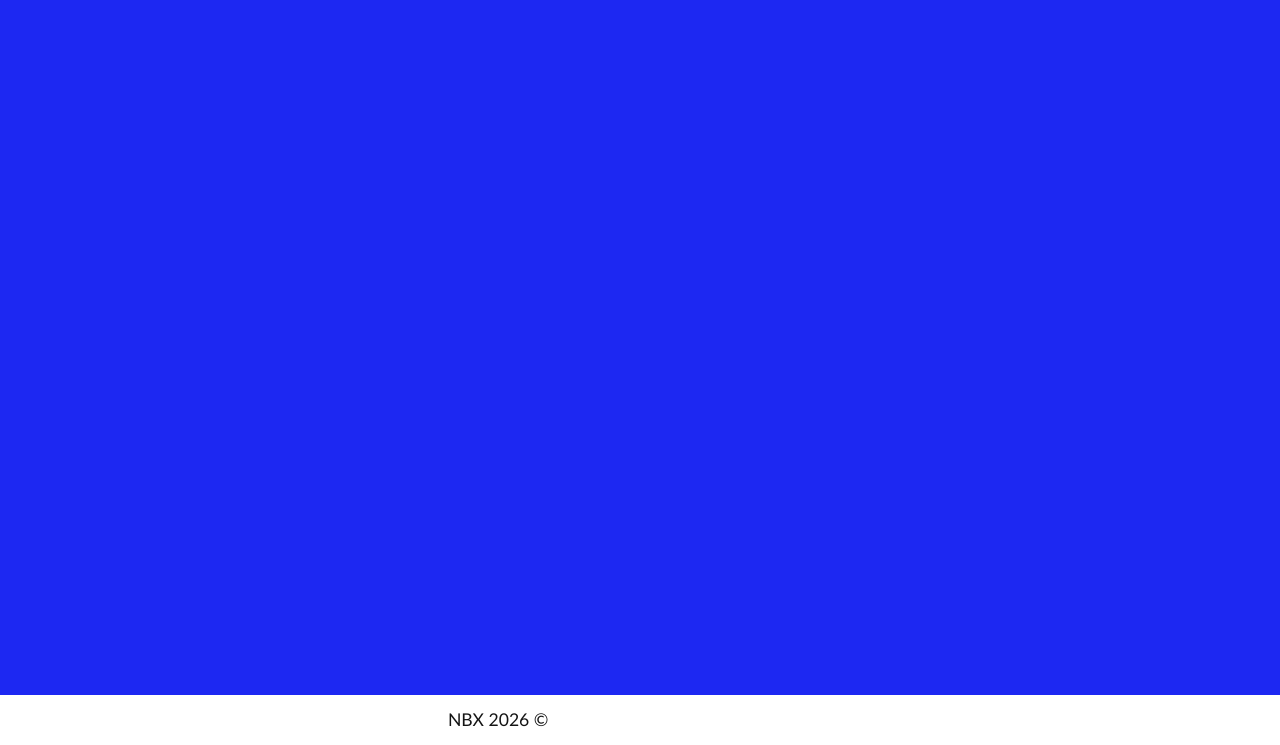
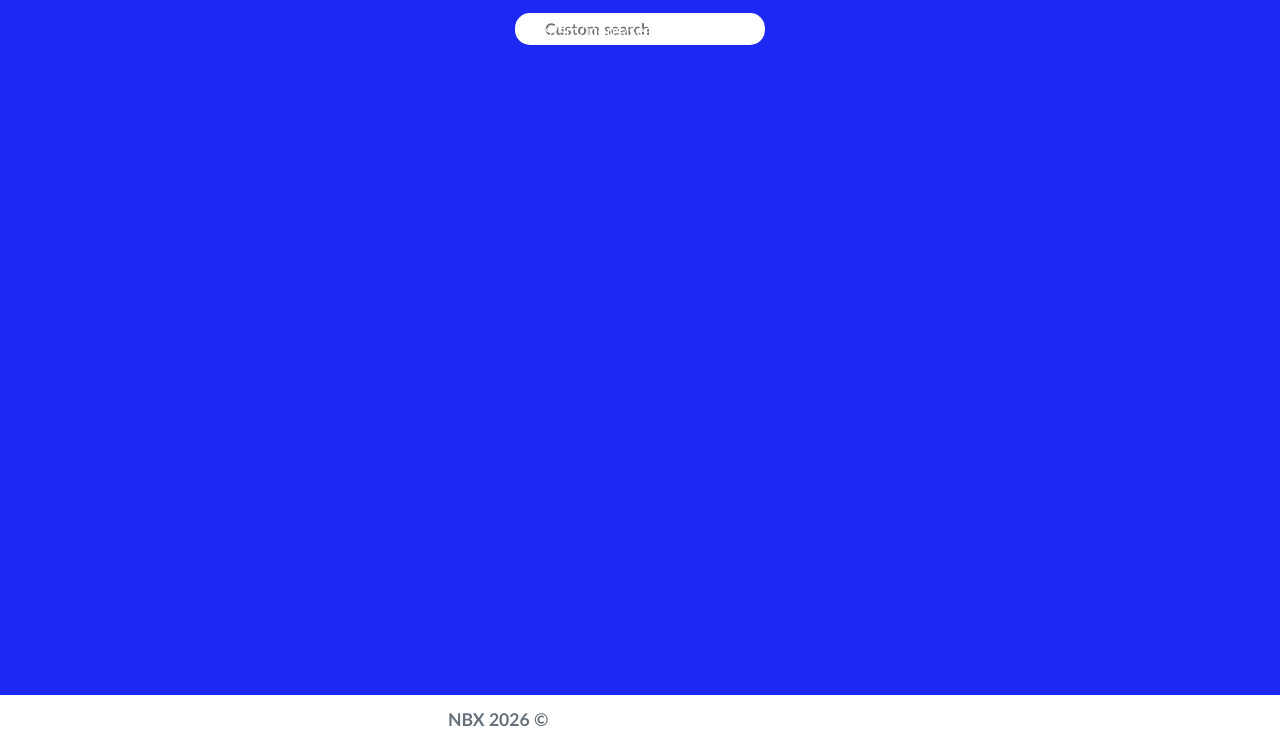
Before and after one commit to SuperThinou/Weather-App, a website built with webpack: page src/index.html in a window 1280 px wide. Shown: the part 55-800 px from the top of the page. Built offline with nearby package versions, Linux system fonts and the light colour scheme.

Commit message:
feat: add search bar

```diff
--- a/src/dom.js
+++ b/src/dom.js
@@ -1,4 +1,9 @@
+import searchIcon from "./icons/search.svg";
 import githubIcon from "./icons/github-mark-grey.svg";
+
+// Search Bar icon
+const searchBtn = document.getElementById("searchBtn");
+searchBtn.innerHTML = searchIcon;
 
 // Footer logo
 const link = document.querySelector(".github-link");
--- a/src/index.html
+++ b/src/index.html
@@ -9,6 +9,10 @@
 
 <body>
     <h1>my Weather App</h1>
+    <div class="search-bar-container">
+        <button id="searchBtn" class="icon"></button>
+        <input type="search" id="searchBar" class="search-bar" placeholder="Custom search" />
+    </div>
 
     <footer>
         <p>NBX 2026 ©</p>
--- a/src/style.css
+++ b/src/style.css
@@ -73,7 +73,9 @@ a {
 
 :root {
   --white: white;
+  --grey: rgb(102, 112, 123);
   --black: rgb(20, 20, 20);
+
   --primary: rgb(150, 160, 217);
   --primary-dark: rgb(82, 106, 242);
   --primary-darker: rgb(61, 70, 242);
@@ -109,6 +111,41 @@ h1 {
     padding: 10px;
 }
 
+.search-bar-container {
+    display: flex;
+    position: relative
+}
+
+.icon {
+  border: none;
+  height: 30px;
+  position: absolute;
+  margin-left: 4px;
+  margin-top: 2px;
+  background-color: transparent;
+  cursor: pointer;
+}
+.icon img {
+    background-color: transparent;
+}
+
+.search-bar-container div {
+  display: flex;
+  align-items: center;
+}
+
+#searchBar {
+  padding: 4px 10px;
+  padding-left: 30px;;
+  border: none;
+  border-radius: 15px;
+  background-color: var(--white);
+  color: var(--black);
+  font-weight: bold;
+  width: min(250px, 40vw);
+}
+
+
 /* Utilitary classes */
 .hidden {
   display: none !important;
@@ -133,7 +170,8 @@ footer > * {
 }
 
 footer p {
-      color: var(--black);
+      color: var(--grey);
+      font-weight: bold;
 }
 
 .github-logo {
```
Also changed, not shown: src/icons/search.svg (added).
